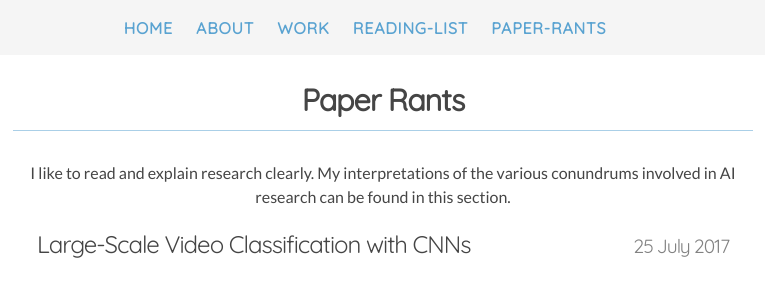
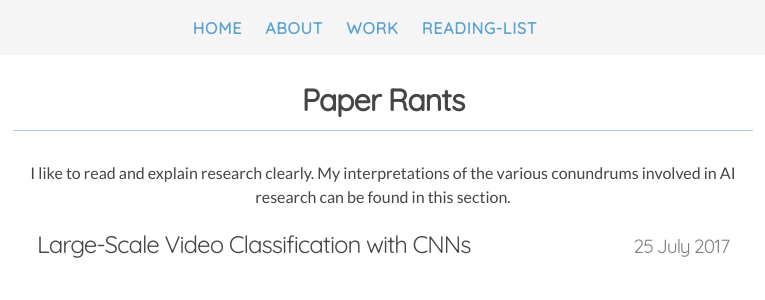
Before and after one commit to lprimeroo/saruftw.github.io.old, a Jekyll site: the page built from paperrants.md, in a window 1280 px wide. Shown: the top 300 px of the page, without its empty margins (257-1022 px from the left). Built offline with Jekyll 4.4.1, drawn with Linux system fonts in a browser that asks for light colours; nearby versions of some CDN libraries.

Commit message:
Update _config.yml

```diff
--- a/_config.yml
+++ b/_config.yml
@@ -22,9 +22,6 @@ links:
   - name:         Reading-List
     url:          /readinglist
     external:     false
-  - name:         Paper-Rants
-    url:          /paperrants
-    external:     false
 
 # Build settings
 markdown: kramdown
```
